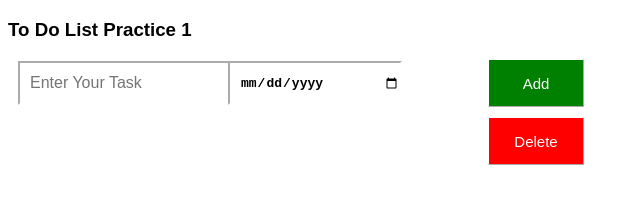
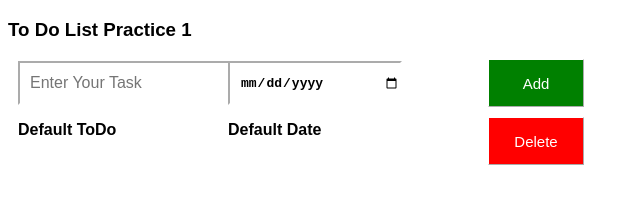
Before and after one commit to Sanjeev08102003/ProjectTodo, a plain HTML site: page index.html in a window 1280 px wide. Shown: the whole page, without its empty margins (0-640 px from the left). Drawn offline with Linux system fonts and the light colour scheme.

Commit message:
Update index.html

```diff
--- a/index.html
+++ b/index.html
@@ -79,8 +79,8 @@
 <script>
 const todoList = [
   {
-    name : "",
-    date : ""
+    name : "Default ToDo",
+    date : "Default Date"
   }
 ];
 
@@ -137,6 +137,5 @@ function addToDo(){
 
 }
 
-
 </script>
 </html>
```
